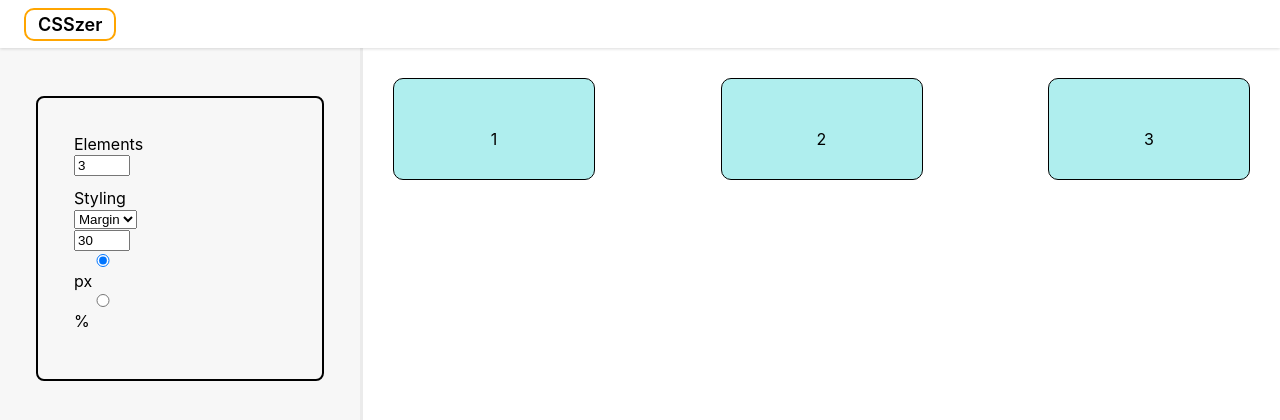
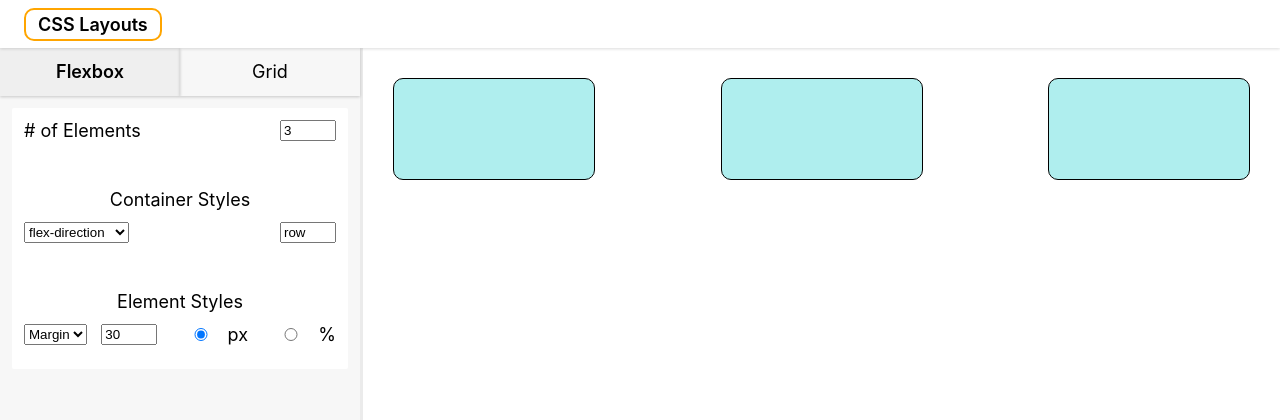
Before and after one commit to bmartinson5/CSS-Visualizer, a React (Create React App) app: page / in a window 1280 px wide. Shown: the top 420 px of the page. Built offline with nearby package versions, Linux system fonts and the light colour scheme.

Commit message:
container styles

```diff
--- a/src/App.css
+++ b/src/App.css
@@ -35,16 +35,21 @@
   padding: 4px 12px;
 }
 
-.flexbox-selection {
-  margin: 48px 36px;
-  padding: 36px;
-  border-radius: 8px;
-  border: 2px solid black;
+.selection-container {
+  margin: 12px 12px;
+  padding: 12px;
+  border-radius: 2px;
+  background-color: white;
 }
 
 .co-input-selection {
+  display: flex;
+  justify-content: space-between;
   margin-bottom: 12px;
-  max-width: 2px;
+}
+
+.co-input-selection label{
+  font-size: large;
 }
 
 .co-input-selection input {
@@ -70,3 +75,34 @@
   line-height: 120px;
   background-color: paleturquoise;
 }
+
+.layout-selection-container {
+  display: flex;
+  justify-content: center;
+}
+
+.layout-selection {
+  width: 50%;
+  text-align: center;
+  height: 48px;
+  line-height: 48px;
+  font-size: large;
+  font-weight: 400;
+  color: black;
+  box-shadow: 0 1px 3px 0 rgba(0, 0, 0, .2)
+}
+
+.layout-selected {
+  background-color: #efefef;
+  font-weight: 600;
+}
+
+.style-selection-container {
+  margin-top: 48px;
+}
+
+.style-selection-header {
+  font-size: large;
+  text-align: center;
+  margin-bottom: 12px;
+}
--- a/src/App.js
+++ b/src/App.js
@@ -1,62 +1,79 @@
 import React, { Fragment, useReducer, useState } from 'react';
 import './App.css';
 
-import Selection from './components/Selection'
-import SelectionDisplay from './components/SelectionDisplay'
-import Header from './components/Header'
-import { act } from 'react-dom/test-utils';
+import Selection from './components/Selection';
+import SelectionDisplay from './components/SelectionDisplay';
+import Header from './components/Header';
 
 const defaultSelectionState = {
   elements: 3,
-  currentStyleSelected: 'margin',
+  selectedStyle: 'margin',
+  selectedContainerStyle: 'flex-direction',
   styling: {
     margin: '30px',
     height: '100px',
-  }
-}
+  },
+  containerStyling: {
+    'flex-direction': 'row',
+  },
+};
 
 function selectionReducer(state = defaultSelectionState, action) {
-  console.log({action})
   switch (action.type) {
     case 'update':
+      return {
+        ...state,
+        [action.attribute]: action.value,
+        styling: {
+          ...state.styling,
+        },
+        containerStyling: {
+          ...state.containerStyling,
+        },
+      };
+    case 'updateStyling':
+      return {
+        ...state,
+        styling: {
+          ...state.styling,
+          [action.attribute]: action.value,
+        },
+        containerStyling: {
+          ...state.containerStyling,
+        },
+      };
+    case 'updateContainerStyling':
       return {
         ...state,
         styling: {
           ...state.styling,
         },
-        [action.attribute]: action.value,
-      }
-    case 'updateStyling':
-      return {
-        ...state,
-        styling: {
-          [action.attribute]:action.value,
+        containerStyling: {
+          ...state.containerStyling,
+          [action.attribute]: action.value,
         },
-      }
+      };
     default:
-      return state
+      return state;
   }
 }
 
 function App() {
   const [selectionState, dispatch] = useReducer(selectionReducer, defaultSelectionState);
 
-  const handleChangeSelection = (attribute, value) => {
-    dispatch({type:'update', attribute, value})
-  }
-
-  const handleChangeStyling = (attribute, value) => {
-    dispatch({type:'updateStyling', attribute, value})
-  }
+  const handleChange = (type, attribute, value) => {
+    dispatch({ type, attribute, value });
+  };
 
   return (
     <Fragment>
       <Header />
-      <main className="co-dashboard">
+      <main className='co-dashboard'>
         <Selection
           selectionState={selectionState}
-          changeSelection={handleChangeSelection}
-          changeStyling={handleChangeStyling}
+          changeSelection={handleChange.bind(null, 'update')}
+          changeStyling={handleChange.bind(null, 'updateStyling')}
+          changeContainerStyling={handleChange.bind(null, 'updateContainerStyling')}
         />
         <SelectionDisplay selectionState={selectionState}/>
       </main>
--- a/src/components/Header.js
+++ b/src/components/Header.js
@@ -7,7 +7,7 @@ function App() {
     <Fragment>
       <header className="co-header">
         <div className='header-title'>
-          CSSzer
+          CSS Layouts
         </div>
       </header >
     </Fragment>
--- a/src/components/Selection.js
+++ b/src/components/Selection.js
@@ -1,5 +1,6 @@
 import React, { Fragment, useState } from 'react';
 import '../App.css';
+import StyleSection from './StyleSection';
 
 
 function getStyleValue(style) {
@@ -11,7 +12,7 @@ function getStyleValue(style) {
   return {
     number: style.split(unitOfMeasurement)[0],
     unit: unitOfMeasurement,
-  }
+  };
 }
 
 function isValidPecentage(number) {
@@ -25,35 +26,52 @@ function isValidPxSize(number) {
 function Selection({
   changeSelection,
   changeStyling,
+  changeContainerStyling,
   selectionState,
 }) {
 
 
-  const currentStyle = selectionState.currentStyleSelected;
+  const currentStyle = selectionState.selectedStyle;
+  const currentContainerStyle = selectionState.selectedContainerStyle;
   const currentStyleValues = getStyleValue(selectionState.styling[currentStyle]);
+  const currentContainerStyleValue = selectionState.containerStyling[currentContainerStyle];
 
   const handleChangeElements = (attr, newValue, isNumber) => {
     if (!isNumber || newValue >= 1) {
-      console.log({attr, newValue})
-      changeSelection(attr, newValue)
+      changeSelection(attr, newValue);
     }
-  }
+  };
 
   const handleChangeStyling = (newValueNumber, unit) => {
+    if ((unit === 'px' && isValidPxSize(newValueNumber)) ||
+        (unit === '%' && isValidPecentage(newValueNumber))) {
+      const newValue = newValueNumber.toString() + unit;
+      changeStyling(currentStyle, newValue);
+    }
+  };
 
-    if ((unit === 'px' && isValidPxSize(newValueNumber)) ||
-        (unit === '%' && isValidPecentage(newValueNumber)) ) {
-      const newValue = newValueNumber.toString() + unit;
-      changeStyling(currentStyle, newValue)
-    }
-  }
+  const containerOptions = [
+    'flex-direction',
+    'justify-content',
+    'flex-flow',
+  ];
 
   return (
     <Fragment>
-      <section className="co-navbar">
-        <div className='flexbox-selection'>
+      <section className='co-navbar'>
+        <div className='layout-selection-container'>
+          <div className='layout-selection layout-selected'>
+            Flexbox
+          </div>
+          <div className='layout-selection'>
+            Grid
+          </div>
+        </div>
+        <div className='selection-container'>
           <div className='co-input-selection'>
-            Elements
+            <label>
+              # of Elements
+            </label>
             <input
               type='number'
               value={selectionState.elements}
@@ -61,12 +79,26 @@ function Selection({
             />
           </div>
 
+          <StyleSection
+            header='Container Styles'
+            options={containerOptions}
+            selectionState={selectionState}
+            selectionTypeName='selectedContainerStyle'
+            selectionType='containerStyling'
+            changeSelection={changeSelection}
+            changeStyling={changeContainerStyling}
+          />
+
+
+          <div className='style-selection-container'>
+            <div className='style-selection-header'>
+              Element Styles
+            </div>
             <div className='co-input-selection'>
-            Styling
               <select
                 name='styling'
                 value={currentStyle}
-              onChange={(e) => handleChangeElements('styling', e.target.value)}
+                onChange={(e) => handleChangeElements('selectedStyle', e.target.value)}
               >
                 <option value='margin'>Margin</option>
                 <option value='height'>Height</option>
@@ -80,7 +112,7 @@ function Selection({
                 <input
                   type='radio'
                   checked={currentStyleValues.unit === 'px'}
-                onChange={(e) => handleChangeStyling(currentStyleValues.number, 'px')}
+                  onChange={() => handleChangeStyling(30, 'px')}
                 />
               px
               </label>
@@ -88,10 +120,11 @@ function Selection({
                 <input
                   type='radio'
                   checked={currentStyleValues.unit === '%'}
-                onChange={(e) => handleChangeStyling(currentStyleValues.number, '%')}
+                  onChange={() => handleChangeStyling(5, '%')}
                 />
               %
               </label>
+            </div>
           </div>
         </div>
       </section>
--- a/src/components/SelectionDisplay.js
+++ b/src/components/SelectionDisplay.js
@@ -5,30 +5,28 @@ function SelectionDisplay({
   selectionState,
 }) {
 
-  console.log(selectionState.styling)
-
   const buildPage = () => {
-    let elements = [];
+    const elements = [];
     for (let x = 0; x < selectionState.elements; ++x) {
       elements.push(
         <div
           className='element'
           style={selectionState.styling}
         >
-          {x+1}
-        </div>
-      )
+
+        </div>,
+      );
     }
     return (
-      <div className='elements-container'>
+      <div className='elements-container' style={selectionState.containerStyling}>
         {elements}
       </div>
     );
-  }
+  };
 
   return (
     <Fragment>
-      <section className="co-mainPage">
+      <section className='co-mainPage'>
         {buildPage()}
       </section>
     </Fragment>
--- /dev/null
+++ b/src/components/StyleSection.js
@@ -0,0 +1,50 @@
+import React, { Fragment, useState } from 'react';
+import '../App.css';
+
+function StyleSection({
+  header,
+  options,
+  selectionState,
+  selectionType,
+  selectionTypeName,
+  changeStyling,
+  changeSelection,
+}) {
+  const currentStyle = selectionState[selectionTypeName];
+  const currentStyleValue = selectionState[selectionType][currentStyle];
+  console.log({ selectionState, currentStyleValue });
+
+  const buildOptions = () => {
+    return options.map((optionName) => {
+      return (
+        <option value={optionName}>{optionName}</option>
+      );
+    });
+  };
+
+  return (
+    <Fragment>
+      <div className='style-selection-container'>
+        <div className='style-selection-header'>
+          {header}
+        </div>
+        <div className='co-input-selection'>
+          <select
+            name='styling'
+            value={currentStyle}
+            onChange={(e) => changeSelection(selectionTypeName, e.target.value)}
+          >
+            {buildOptions()}
+          </select>
+          <input
+            type='text'
+            value={currentStyleValue}
+            onChange={(e) => changeStyling(currentStyle, e.target.value)}
+          />
+        </div>
+      </div>
+    </Fragment>
+  );
+}
+
+export default StyleSection;
```
Also changed, not shown: .eslintrc.js (added). Lines whose indentation alone changed are shown as unchanged.
